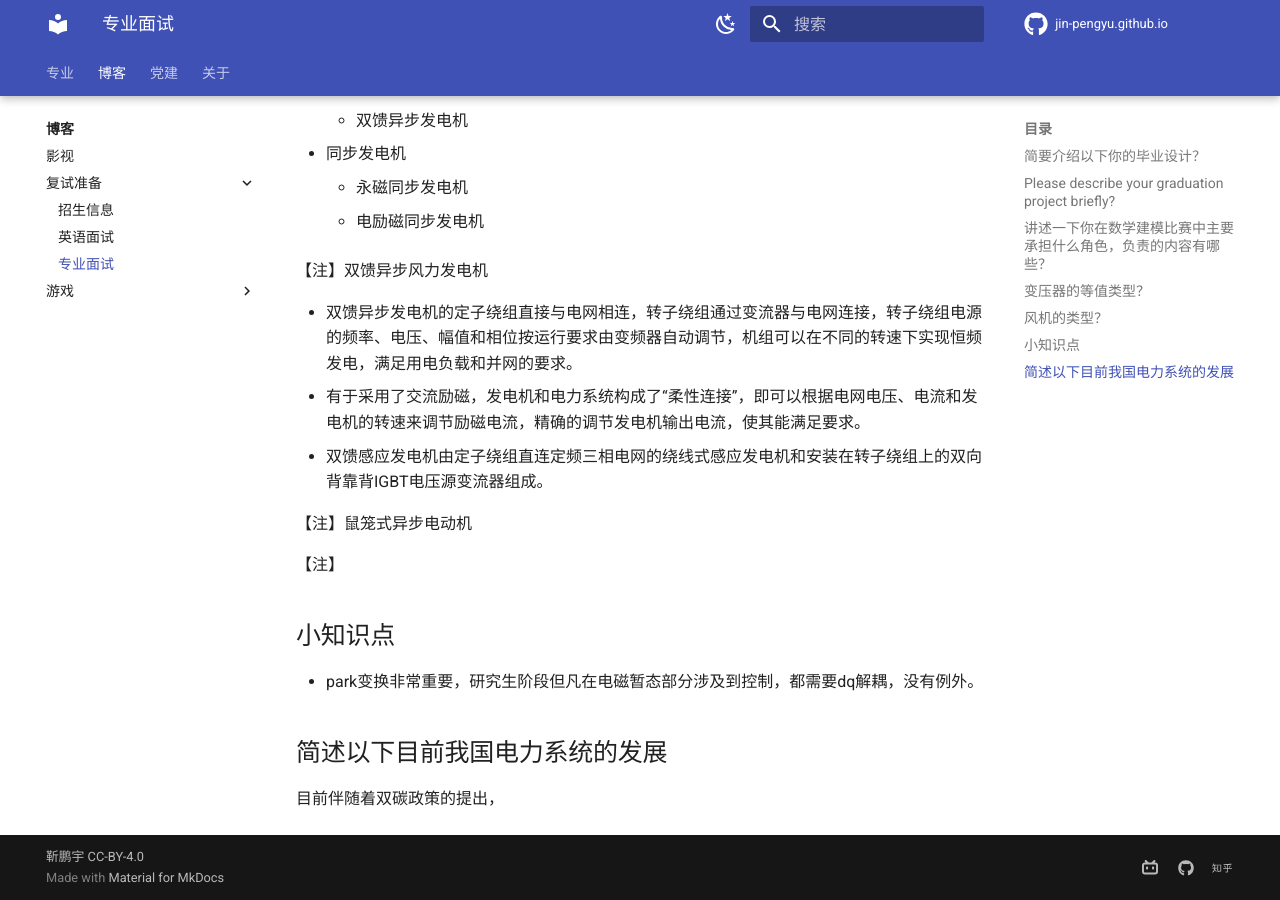
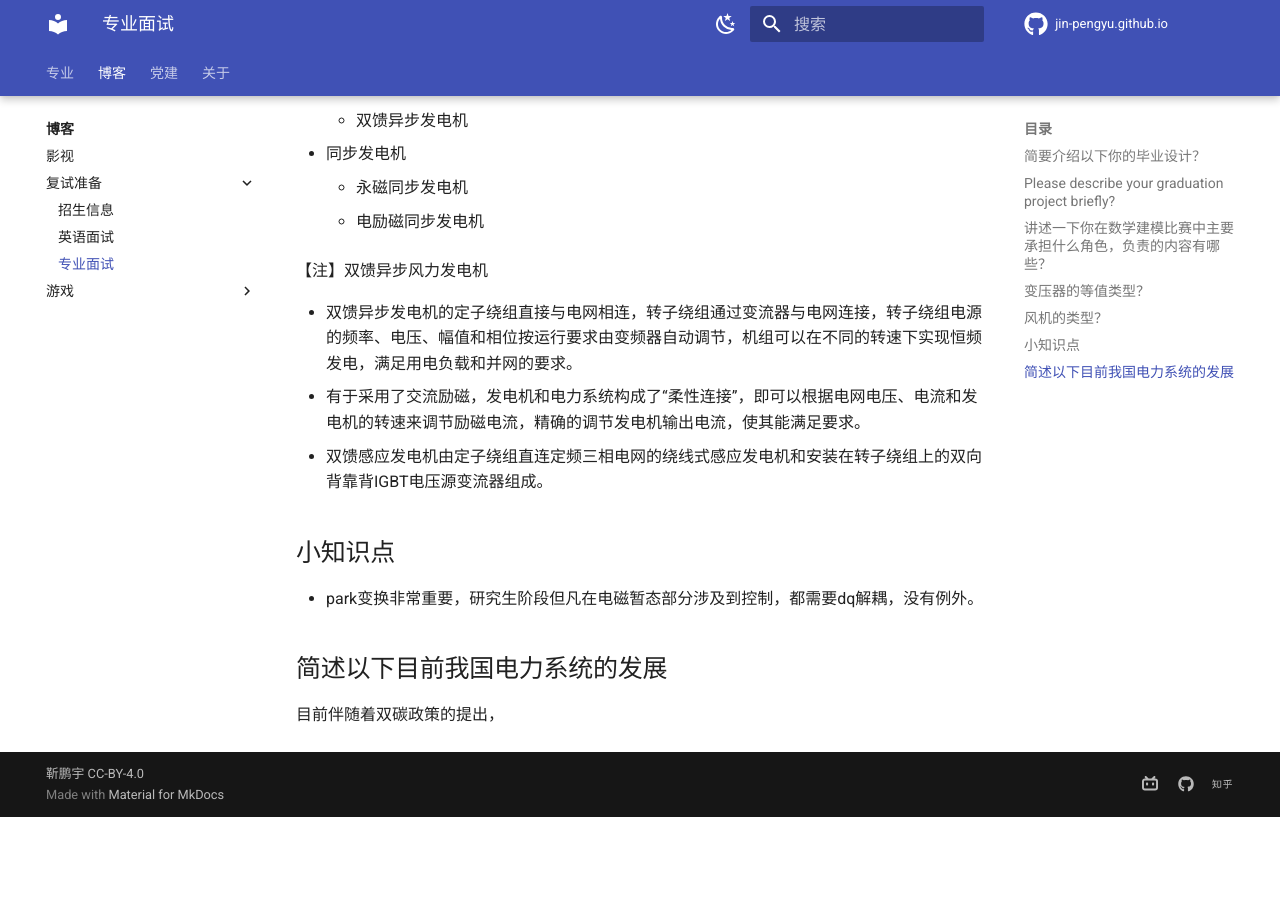
Before and after one commit to Pengyu-Jin/Pengyu-Jin.github.io, an MkDocs documentation site: the page built from docs/blog/pre-interview/major-interview.md, in a window 1280 px wide and 900 px high, scrolled down 1880 px. Built offline with MkDocs 1.6.1 and Material for MkDocs 9.7.7, drawn with Linux system fonts in a browser that asks for light colours; after the commit the page ends 2697 px from its top, so only the background shows below that.

Commit message:
change style184

```diff
--- a/docs/blog/pre-interview/major-interview.md
+++ b/docs/blog/pre-interview/major-interview.md
@@ -50,10 +50,6 @@ Ok,well,Its basic research methods are:Through PSCAD to build a simple 10kV subs
 - 有于采用了交流励磁，发电机和电力系统构成了“柔性连接”，即可以根据电网电压、电流和发电机的转速来调节励磁电流，精确的调节发电机输出电流，使其能满足要求。
 - 双馈感应发电机由定子绕组直连定频三相电网的绕线式感应发电机和安装在转子绕组上的双向背靠背IGBT电压源变流器组成。
 
-【注】鼠笼式异步电动机
-
-
-【注】
 
 ## 小知识点
 - park变换非常重要，研究生阶段但凡在电磁暂态部分涉及到控制，都需要dq解耦，没有例外。
```
